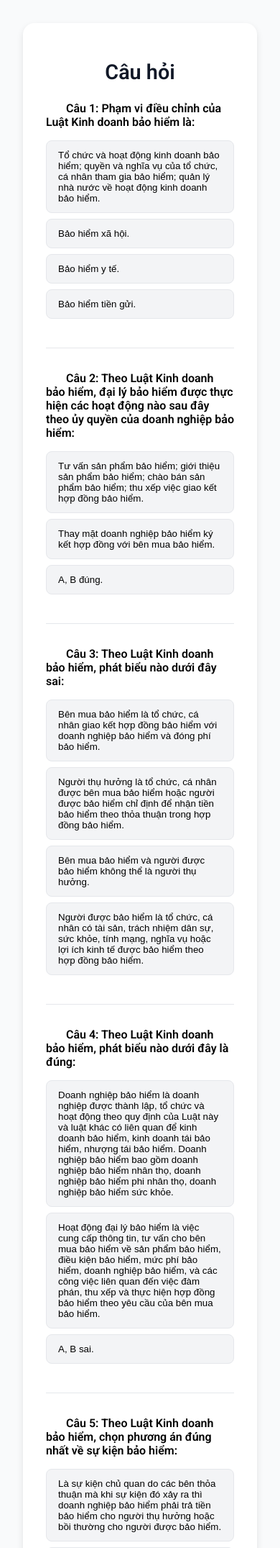
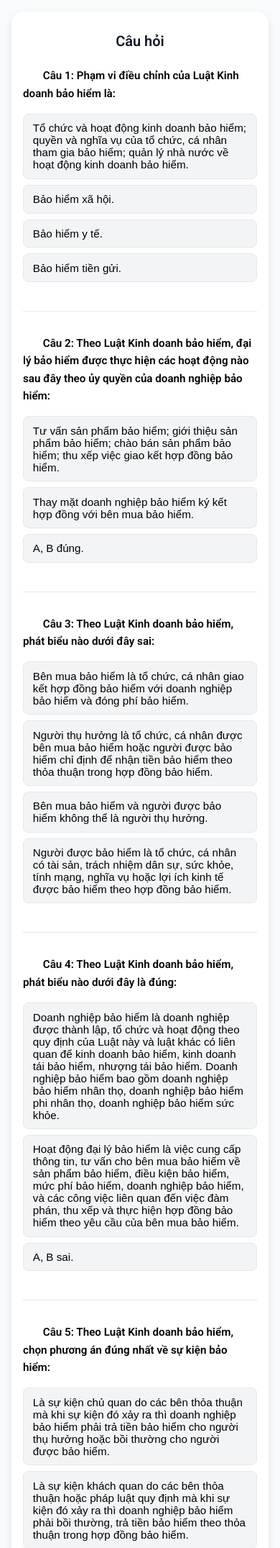
Before and after one commit to quoclanguyen/mof_mcq, a FastAPI app: page / in a window 390 px wide. Shown: the top 2151 px of the page at 72% size. Run offline with FastAPI, Linux system fonts and the light colour scheme.

Commit message:
Fix responsive for mobile device

```diff
--- a/templates/index.html
+++ b/templates/index.html
@@ -3,6 +3,7 @@
 
 <head>
     <meta charset="UTF-8" />
+    <meta name="viewport" content="width=device-width, initial-scale=1.0" />
     <title>Câu hỏi</title>
     <link href="https://fonts.googleapis.com/css2?family=Roboto:wght@400;600&display=swap" rel="stylesheet">
     <script>
@@ -11,7 +12,6 @@
             const buttons = el.parentElement.querySelectorAll('button');
             const iconEl = el.parentElement.querySelector('.icon');
 
-            // Apply color styles and disable all buttons
             buttons.forEach(btn => {
                 btn.disabled = true;
                 const correct = btn.getAttribute('data-correct') === 'true';
@@ -19,10 +19,8 @@
             });
             el.classList.add(isCorrect ? 'bg-green-500' : 'bg-red-500');
 
-            // Show ✅ or ❌
             if (iconEl) iconEl.textContent = isCorrect ? '✅' : '❌';
 
-            // Reset after 5 seconds
             setTimeout(() => {
                 buttons.forEach(btn => {
                     btn.disabled = false;
@@ -34,11 +32,17 @@
     </script>
 
     <style>
+        *,
+        *::before,
+        *::after {
+            box-sizing: border-box;
+        }
+
         body {
             font-family: 'Roboto', sans-serif;
             background-color: #f9fafb;
             margin: 0;
-            padding: 2rem;
+            padding: 1rem;
             display: flex;
             justify-content: center;
         }
@@ -47,13 +51,13 @@
             width: 100%;
             max-width: 900px;
             background: #ffffff;
-            padding: 2rem;
+            padding: 1.5rem;
             border-radius: 1rem;
             box-shadow: 0 4px 10px rgba(0, 0, 0, 0.1);
         }
 
         h1 {
-            font-size: 1.8rem;
+            font-size: 1.5rem;
             margin-bottom: 1.5rem;
             text-align: center;
             color: #111827;
@@ -66,6 +70,7 @@
         .question p {
             font-weight: 600;
             margin-bottom: 1rem;
+            line-height: 1.6;
         }
 
         .btn {
@@ -78,6 +83,7 @@
             background-color: #f3f4f6;
             cursor: pointer;
             transition: background 0.2s ease, transform 0.1s ease;
+            font-size: 1rem;
         }
 
         .btn:hover:not(:disabled) {
@@ -117,7 +123,6 @@
             display: inline-block;
             width: 1rem;
             color: #22c55e;
-            /* default to green */
         }
 
         .icon:empty {
@@ -128,6 +133,26 @@
         .bg-red-500~.icon,
         .bg-red-200~.icon {
             color: #ef4444;
+        }
+
+        /* Mobile adjustments */
+        @media (max-width: 600px) {
+            .container {
+                padding: 1rem;
+            }
+
+            h1 {
+                font-size: 1.25rem;
+            }
+
+            .btn {
+                font-size: 0.95rem;
+                padding: 0.65rem 0.8rem;
+            }
+
+            .question p {
+                font-size: 0.95rem;
+            }
         }
     </style>
 </head>
@@ -140,7 +165,7 @@
         <div class="question">
             <p>
                 <span class="icon" style="margin-right: 0.5rem;"></span>
-                <strong>Câu {{ loop.index }}: {{ q.content }}</strong>
+                <span class="question-text"><strong>Câu {{ loop.index }}: {{ q.content }}</strong></span>
             </p>
             {% for a in q.details %}
             <button onclick="selectAnswer(this)" data-correct="{{ 'true' if a.isRightAnswer else 'false' }}"
```
